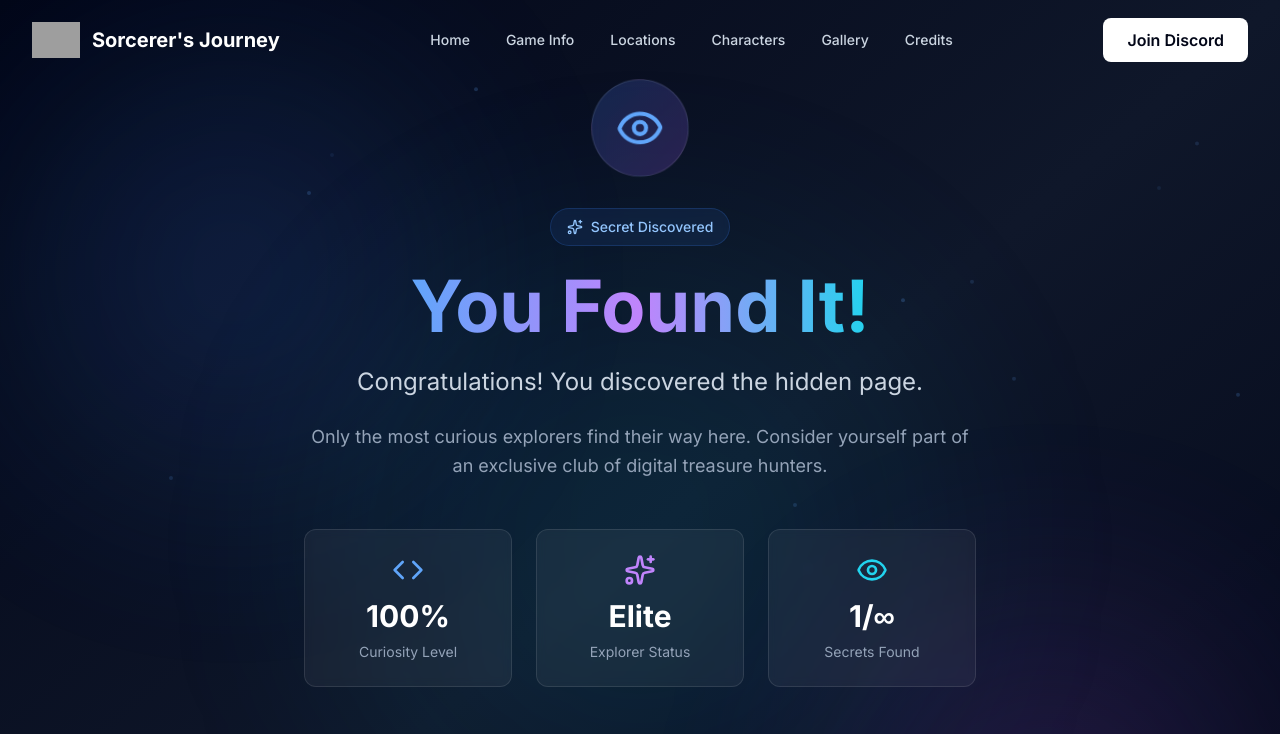
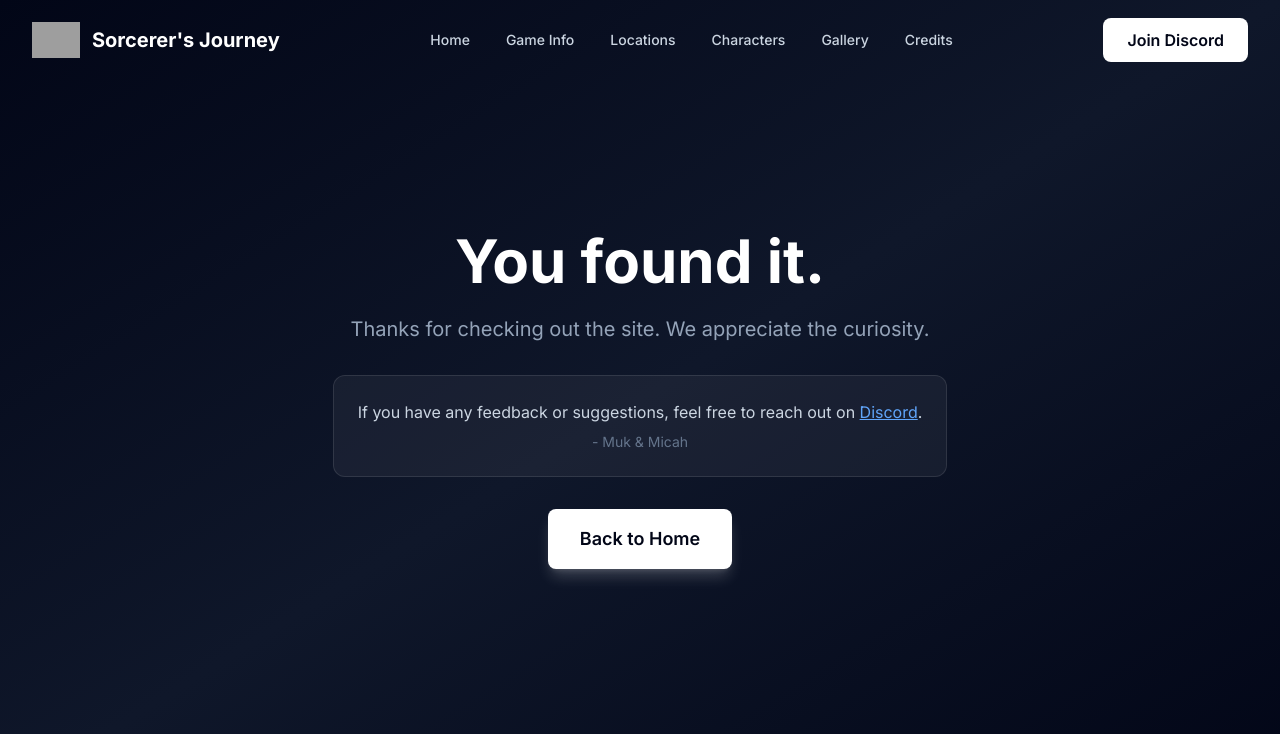
Before and after one commit to Supergoatscriptguy/Sj-website-NEW, a Next.js app: page /secret in a window 1280 px wide. Shown: the top 734 px of the page. Built offline with nearby package versions, Linux system fonts and the light colour scheme; grey boxes are pictures that could not be loaded.

Commit message:
Simplify secret page and add Discord link

```diff
--- a/app/secret/page.tsx
+++ b/app/secret/page.tsx
@@ -1,152 +1,39 @@
 'use client';
 
-import { motion } from 'framer-motion';
-import { Sparkles, Code, Eye } from 'lucide-react';
 import { Button } from '@/components/Button';
-import { Badge } from '@/components/Badge';
 
 export default function SecretPage() {
   return (
-    <div className="min-h-screen bg-gradient-to-br from-slate-950 via-slate-900 to-slate-950 relative overflow-hidden">
-      {/* Animated Background */}
-      <div className="absolute inset-0 overflow-hidden pointer-events-none">
-        <div className="absolute top-20 left-10 w-96 h-96 bg-blue-500/20 rounded-full blur-[128px] animate-pulse"></div>
-        <div className="absolute bottom-20 right-10 w-96 h-96 bg-purple-500/20 rounded-full blur-[128px] animate-pulse"></div>
-        <div className="absolute top-1/2 left-1/2 -translate-x-1/2 -translate-y-1/2 w-[600px] h-[600px] bg-cyan-500/10 rounded-full blur-[128px] animate-pulse"></div>
-      </div>
+    <div className="min-h-screen bg-gradient-to-br from-slate-950 via-slate-900 to-slate-950 flex items-center justify-center px-4">
+      <div className="max-w-2xl mx-auto text-center">
+        <h1 className="text-5xl sm:text-6xl font-bold text-white mb-6">
+          You found it.
+        </h1>
 
-      {/* Content */}
-      <div className="relative z-10 min-h-screen flex items-center justify-center px-4 py-20">
-        <div className="max-w-4xl mx-auto text-center">
-          {/* Main Animation */}
-          <motion.div
-            initial={{ opacity: 0, scale: 0.5 }}
-            animate={{ opacity: 1, scale: 1 }}
-            transition={{ duration: 0.5, ease: "easeOut" }}
-          >
-            {/* Sparkle Icon */}
-            <motion.div
-              className="inline-block mb-8"
-              animate={{
-                rotate: [0, 5, -5, 0],
-                scale: [1, 1.1, 1]
-              }}
-              transition={{
-                duration: 2,
-                repeat: Infinity,
-                ease: "easeInOut"
-              }}
+        <p className="text-xl text-slate-400 mb-8">
+          Thanks for checking out the site. We appreciate the curiosity.
+        </p>
+
+        <div className="mb-8 p-6 rounded-xl bg-white/5 border border-white/10">
+          <p className="text-slate-300 mb-2">
+            If you have any feedback or suggestions, feel free to reach out on{' '}
+            <a
+              href="https://discord.gg/pUnKjfAKph"
+              target="_blank"
+              rel="noopener noreferrer"
+              className="text-blue-400 hover:text-blue-300 underline transition-colors"
             >
-              <div className="w-24 h-24 mx-auto rounded-full bg-gradient-to-br from-blue-500/20 to-purple-500/20 border border-white/10 flex items-center justify-center backdrop-blur-sm">
-                <Eye className="w-12 h-12 text-blue-400" />
-              </div>
-            </motion.div>
+              Discord
+            </a>.
+          </p>
+          <p className="text-sm text-slate-500">
+            - Muk & Micah
+          </p>
+        </div>
 
-            {/* Title */}
-            <motion.div
-              initial={{ opacity: 0, y: 20 }}
-              animate={{ opacity: 1, y: 0 }}
-              transition={{ delay: 0.2 }}
-            >
-              <Badge variant="blue" icon={<Sparkles className="w-4 h-4" />} className="mb-6">
-                Secret Discovered
-              </Badge>
-              <h1 className="text-5xl sm:text-6xl lg:text-7xl font-bold mb-6">
-                <span className="bg-gradient-to-r from-blue-400 via-purple-400 to-cyan-400 text-transparent bg-clip-text">
-                  You Found It!
-                </span>
-              </h1>
-            </motion.div>
-
-            {/* Message */}
-            <motion.div
-              initial={{ opacity: 0, y: 20 }}
-              animate={{ opacity: 1, y: 0 }}
-              transition={{ delay: 0.4 }}
-              className="space-y-6 mb-12"
-            >
-              <p className="text-xl sm:text-2xl text-slate-300 leading-relaxed max-w-2xl mx-auto">
-                Congratulations! You discovered the hidden page.
-              </p>
-              <p className="text-lg text-slate-400 leading-relaxed max-w-2xl mx-auto">
-                Only the most curious explorers find their way here. Consider yourself part of an exclusive club of digital treasure hunters.
-              </p>
-            </motion.div>
-
-            {/* Stats Cards */}
-            <motion.div
-              initial={{ opacity: 0, y: 20 }}
-              animate={{ opacity: 1, y: 0 }}
-              transition={{ delay: 0.6 }}
-              className="grid grid-cols-1 md:grid-cols-3 gap-6 mb-12 max-w-3xl mx-auto"
-            >
-              <div className="p-6 rounded-xl bg-white/5 border border-white/10 backdrop-blur-sm">
-                <Code className="w-8 h-8 text-blue-400 mx-auto mb-3" />
-                <div className="text-3xl font-bold text-white mb-2">100%</div>
-                <div className="text-sm text-slate-400">Curiosity Level</div>
-              </div>
-              <div className="p-6 rounded-xl bg-white/5 border border-white/10 backdrop-blur-sm">
-                <Sparkles className="w-8 h-8 text-purple-400 mx-auto mb-3" />
-                <div className="text-3xl font-bold text-white mb-2">Elite</div>
-                <div className="text-sm text-slate-400">Explorer Status</div>
-              </div>
-              <div className="p-6 rounded-xl bg-white/5 border border-white/10 backdrop-blur-sm">
-                <Eye className="w-8 h-8 text-cyan-400 mx-auto mb-3" />
-                <div className="text-3xl font-bold text-white mb-2">1/∞</div>
-                <div className="text-sm text-slate-400">Secrets Found</div>
-              </div>
-            </motion.div>
-
-            {/* Message Box */}
-            <motion.div
-              initial={{ opacity: 0, y: 20 }}
-              animate={{ opacity: 1, y: 0 }}
-              transition={{ delay: 0.8 }}
-              className="p-8 rounded-2xl bg-gradient-to-br from-blue-500/10 to-purple-500/10 border border-white/10 backdrop-blur-sm mb-8 max-w-2xl mx-auto"
-            >
-              <p className="text-slate-300 leading-relaxed mb-4">
-                <span className="font-semibold text-white">From the dev team:</span> Thanks for exploring every corner of our site! Your attention to detail is what makes this community special. Stay tuned for more updates and hidden surprises.
-              </p>
-              <p className="text-sm text-slate-500 italic">
-                - Muk & Micah
-              </p>
-            </motion.div>
-
-            {/* CTA Button */}
-            <motion.div
-              initial={{ opacity: 0 }}
-              animate={{ opacity: 1 }}
-              transition={{ delay: 1 }}
-            >
-              <Button href="/" variant="primary" size="lg">
-                Return Home
-              </Button>
-            </motion.div>
-          </motion.div>
-        </div>
-      </div>
-
-      {/* Floating Particles */}
-      <div className="absolute inset-0 pointer-events-none">
-        {[...Array(20)].map((_, i) => (
-          <motion.div
-            key={i}
-            className="absolute w-1 h-1 bg-blue-400/30 rounded-full"
-            style={{
-              left: `${Math.random() * 100}%`,
-              top: `${Math.random() * 100}%`,
-            }}
-            animate={{
-              y: [-20, 20],
-              opacity: [0.2, 0.8, 0.2],
-            }}
-            transition={{
-              duration: 3 + Math.random() * 2,
-              repeat: Infinity,
-              delay: Math.random() * 2,
-            }}
-          />
-        ))}
+        <Button href="/" variant="primary" size="lg">
+          Back to Home
+        </Button>
       </div>
     </div>
   );
```
